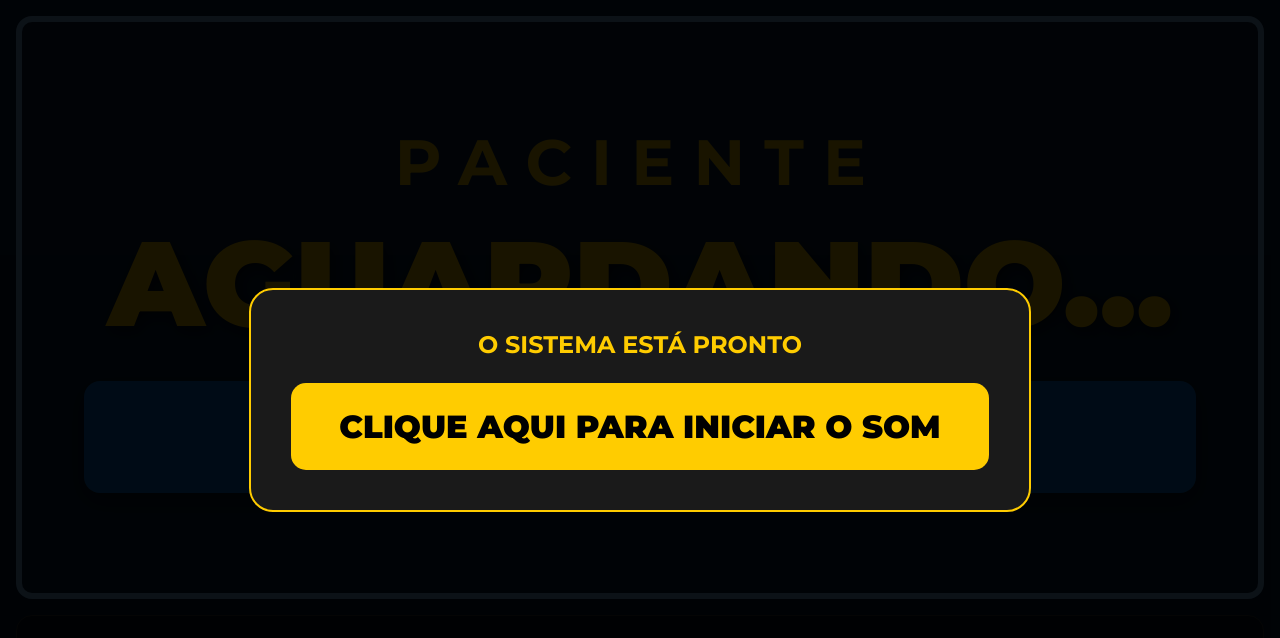
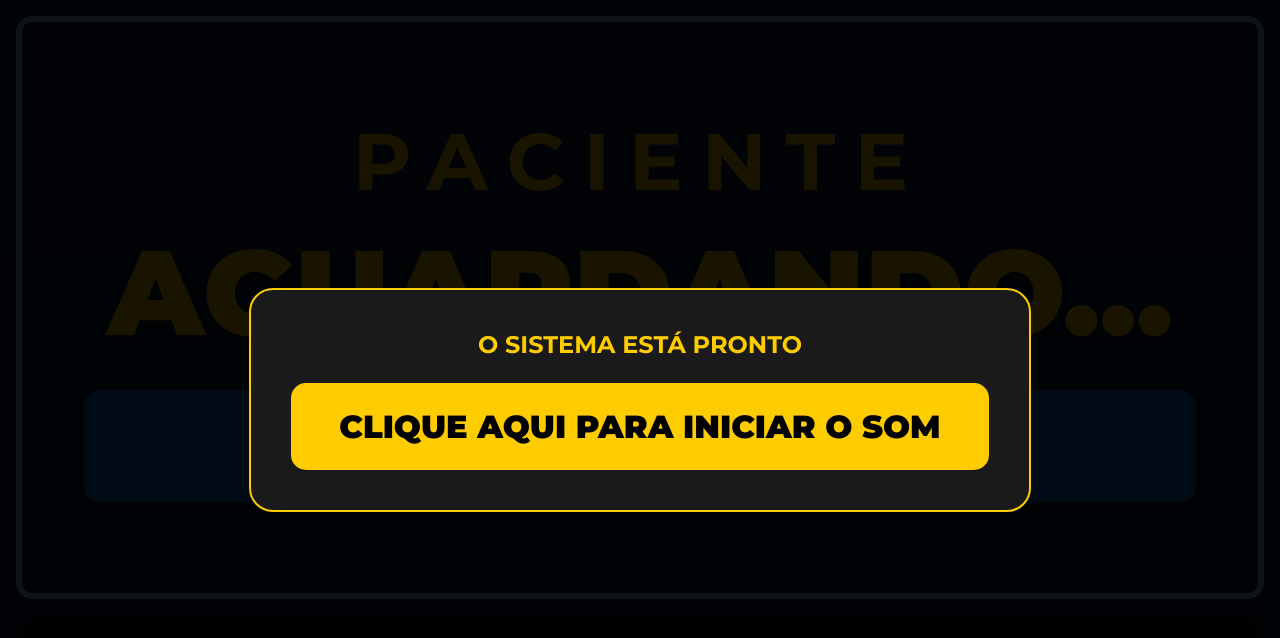
Before and after one commit to RafaelRlbjp/painel-chamada2, a website: page public/painel.html in a window 1280 px wide. Drawn offline with nearby package versions, Linux system fonts and the light colour scheme; no server answers.

Commit message:
Melhoria no css do painel

```diff
--- a/public/painel.css
+++ b/public/painel.css
@@ -80,7 +80,7 @@ body {
 }
 
 .label-paciente {
-    font-size: 8vh;
+    font-size: 10vh;
     color: #FFCC00;
     letter-spacing: 1.5vw;
     font-weight: 700;
```
